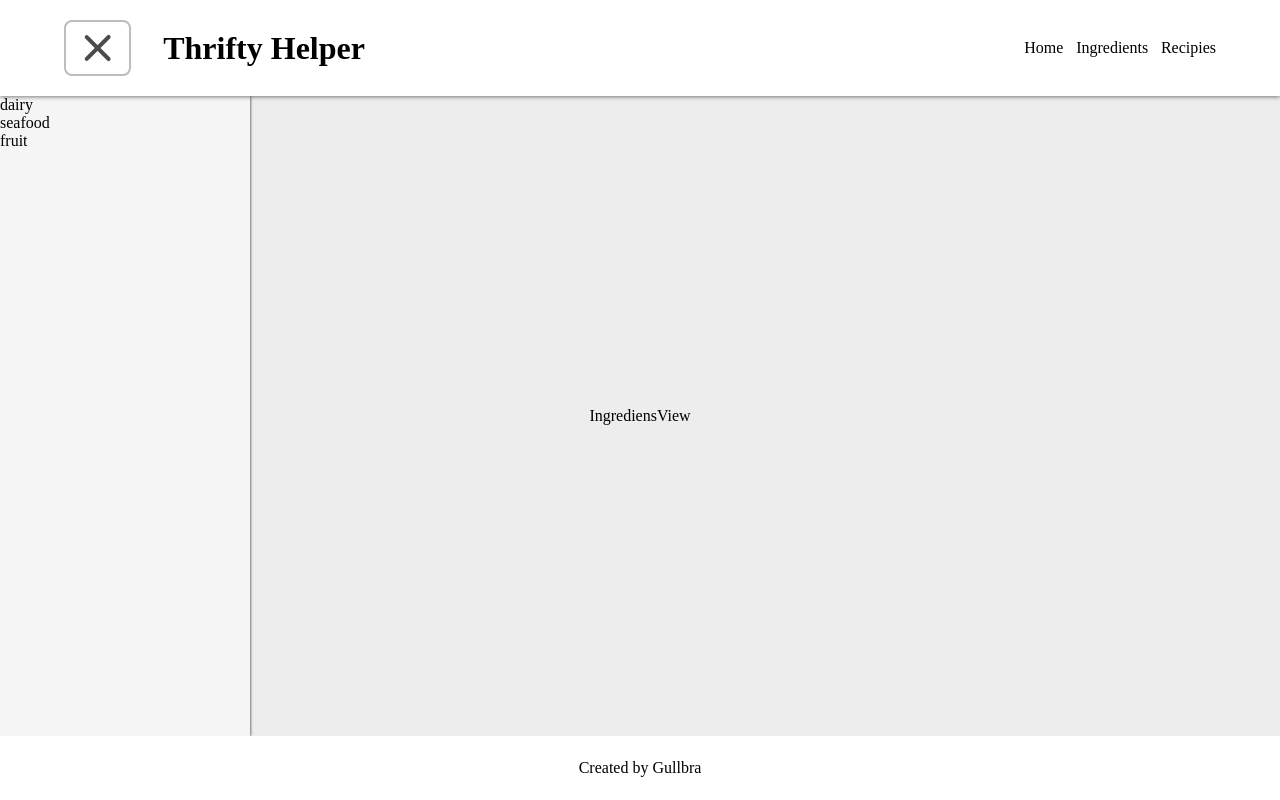
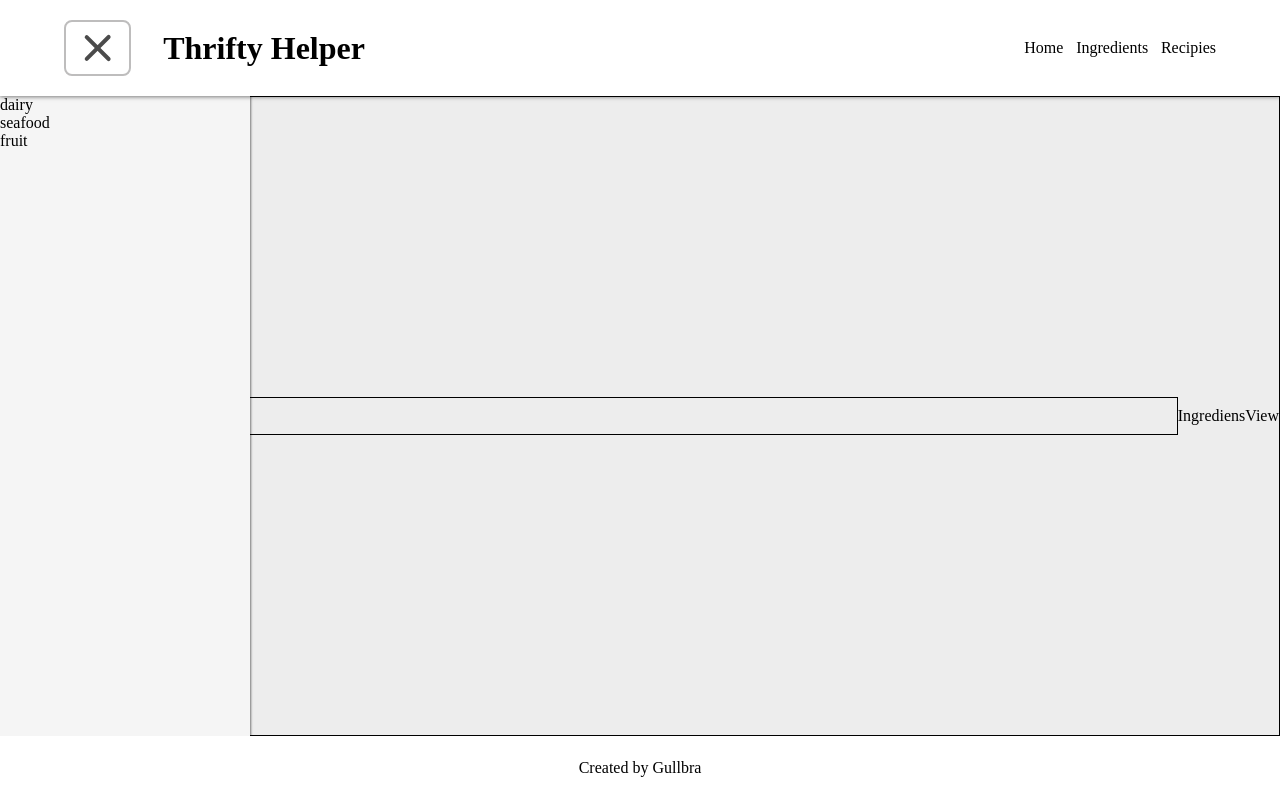
Before and after one commit to Gullbra/thriftyHelper, a React (Create React App) app in the folder frontend/: page / in a window 1280 px wide. Both pictures are taken after a click on the button "Compare Ingredients". Built offline with nearby package versions, Linux system fonts and the light colour scheme.

Commit message:
split out Main and Sidebar in seperate component files

```diff
--- a/frontend/src/App/Layout.tsx
+++ b/frontend/src/App/Layout.tsx
@@ -37,21 +37,3 @@ export const Layout = ({children}: {children?: React.ReactNode}) => {
     </>
   )
 }
-
-export const Main = ({children, showSidebar}:  {children: React.ReactNode, showSidebar: boolean}) => (
-  <main className={`site__main${showSidebar ? ' --sidebar-open__main-margin': ''}`}>
-    {children}
-  </main>
-)
-
-export const Sidebar = (
-  {children, showSidebar,
-    // setShowSidebar
-  }: {children: React.ReactNode, showSidebar: boolean,
-    // setShowSidebar: React.Dispatch<React.SetStateAction<boolean>>
-  }
-) => (
-  <aside className={`site__sidebar${showSidebar ? ' --sidebar-open__sidebar-width': ''}`}>
-    {children}
-  </aside>
-)
--- a/frontend/src/App/components/HamburgerMenu.tsx
+++ b/frontend/src/App/components/HamburgerMenu.tsx
@@ -19,4 +19,4 @@ export const HamburgerMenu = ({callbackFunc}: {callbackFunc: () => void}) => {
   )
 }
 
-// from https://loading.io/css/
+// from https://codepen.io/designcouch/pen/ExvwPY
--- /dev/null
+++ b/frontend/src/App/components/Main.tsx
@@ -0,0 +1,7 @@
+import '../styles/components/main.css'
+
+export const Main = ({children, showSidebar}:  {children: React.ReactNode, showSidebar: boolean}) => (
+  <main className={`site__main --dev-border${showSidebar ? ' --sidebar-open__main-margin': ''}`}>
+    {children}
+  </main>
+)
--- /dev/null
+++ b/frontend/src/App/components/Sidebar.tsx
@@ -0,0 +1,13 @@
+import '../styles/components/sidebar.css'
+
+export const Sidebar = (
+  {children, showSidebar,
+    // setShowSidebar
+  }: {children: React.ReactNode, showSidebar: boolean,
+    // setShowSidebar: React.Dispatch<React.SetStateAction<boolean>>
+  }
+) => (
+  <aside className={`site__sidebar${showSidebar ? ' --sidebar-open__sidebar-width': ''}`}>
+    {children}
+  </aside>
+)
--- /dev/null
+++ b/frontend/src/App/styles/components/main.css
@@ -0,0 +1,18 @@
+.site__main {
+  margin-top: var(--height-header);
+  margin-left: 0;
+  margin-bottom: var(--height-footer);
+
+  min-height: calc(100vh - var(--height-footer) - var(--height-header));
+  transition: margin-left 0.3s ease-in;
+
+  background-color: var(--color-grey);
+
+  display: flex; align-items: center; justify-content: center;
+}
+
+/*
+.--sidebar-open__main-margin {
+  margin-left: var(--width-sidebar);
+}
+*/
--- /dev/null
+++ b/frontend/src/App/styles/components/sidebar.css
@@ -0,0 +1,20 @@
+.site__sidebar {
+  height: calc(100% - var(--height-header) - var(--height-footer));
+  max-width: 0;
+  width: 100%;
+
+  position: fixed;
+  left: 0;
+  overflow: hidden;
+
+  background-color: var(--color-white-dark);
+  transition: max-width 0.3s ease-in;
+
+  z-index: 1;
+
+  box-shadow: 0.5px 0px 2px 0 var(--color-shadow);
+}
+
+.--sidebar-open__sidebar-width {
+  max-width: var(--width-sidebar);
+}
--- a/frontend/src/App/styles/layout.css
+++ b/frontend/src/App/styles/layout.css
@@ -48,46 +48,6 @@
   display: flex; gap: 0.8rem;
 }
 
-.site__main {
-  margin-top: var(--height-header);
-  margin-left: 0;
-  margin-bottom: var(--height-footer);
-
-  min-height: calc(100vh - var(--height-footer) - var(--height-header));
-  transition: margin-left 0.3s ease-in;
-
-  background-color: var(--color-grey);
-
-  display: flex; align-items: center; justify-content: center;
-}
-
-.site__sidebar {
-  height: calc(100% - var(--height-header) - var(--height-footer));
-  max-width: 0;
-  width: 100%;
-
-  position: fixed;
-  left: 0;
-  overflow: hidden;
-
-  background-color: var(--color-white-dark);
-  transition: max-width 0.3s ease-in;
-
-  z-index: 1;
-
-  box-shadow: 0.5px 0px 2px 0 var(--color-shadow);
-}
-
-/*
-.--sidebar-open__main-margin {
-  margin-left: var(--width-sidebar);
-}
-*/
-
-.--sidebar-open__sidebar-width {
-  max-width: var(--width-sidebar);
-}
-
 .site-header__nav__nav-links:hover {
   color: var(--color-bluegrey-light);
 }
--- /dev/null
+++ b/frontend/src/App/styles/views/ingredients.css
@@ -0,0 +1,4 @@
+
+.ingredient-view__main__mode-choice-container {
+  width: 100%;
+}
--- a/frontend/src/App/views/IngredientsView.tsx
+++ b/frontend/src/App/views/IngredientsView.tsx
@@ -1,7 +1,10 @@
 import { useContext } from 'react'
 import { useOutletContext } from "react-router-dom"
 
-import { Sidebar, Main } from "../Layout"
+import '../styles/views/ingredients.css'
+
+import { Main } from "../components/Main"
+import { Sidebar } from "../components/Sidebar"
 import { DataContext } from '../util/context'
 
 export const IngredientsView = () => {
@@ -18,6 +21,11 @@ export const IngredientsView = () => {
       </Sidebar>
 
       <Main showSidebar={showSidebar}>
+        <div className='ingredient-view__main__mode-choice-container --dev-border'>
+          <h4>Ingredients List</h4>
+          {/* //! Auth protected? */}
+          <h4>Add new Ingredient</h4>
+        </div>
         <p>IngrediensView</p>
       </Main>
     </>
--- a/frontend/src/App/views/RecipiesView.tsx
+++ b/frontend/src/App/views/RecipiesView.tsx
@@ -1,7 +1,8 @@
 import { useContext } from 'react'
 import { useOutletContext } from "react-router-dom"
 
-import { Sidebar, Main } from "../Layout"
+import { Main } from "../components/Main"
+import { Sidebar } from "../components/Sidebar"
 import { DataContext } from '../util/context'
 
 export const RecipiesView = () => {
```
